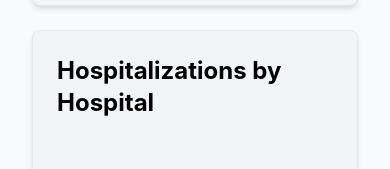
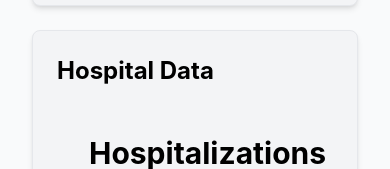
Before and after one commit to manu-roque/tekkare_assignment, a React (Create React App) app: page / in a window 390 px wide. Shown: the part 604-773 px from the top of the page. Built offline with nearby package versions, Linux system fonts and the light colour scheme.

Commit message:
rearranged the css

```diff
--- a/src/components/Card.tsx
+++ b/src/components/Card.tsx
@@ -1,5 +1,5 @@
-// src/components/Card.tsx
 import React from 'react';
+import '../style/Card.css'
 
 interface CardProps {
   title: string;
@@ -8,8 +8,8 @@ interface CardProps {
 
 const Card: React.FC<CardProps> = ({ title, children }) => {
   return (
-    <div className="p-6 bg-gray-100 rounded-lg shadow-md border border-gray-200">
-      <h2 className="text-2xl font-bold mb-4">{title}</h2>
+    <div className="card-container">
+      <h2 className="card-title">{title}</h2>
       <div>{children}</div>
     </div>
   );
--- a/src/components/Dashboard.tsx
+++ b/src/components/Dashboard.tsx
@@ -2,14 +2,15 @@
 import React from 'react';
 import MedicineChart from './MedicineChart';
 import HospitalChart from './HospitalChart';
+import '../style/Dashboard.css'
 import { useTranslation } from 'react-i18next';
 
 
 const Dashboard: React.FC = () => {
 
   return (
-    <div className="container mx-auto p-8">
-      <div className="grid grid-cols-1 md:grid-cols-2 gap-6">
+    <div className="dashboard-container">
+      <div className="dashboard-grid">
         <MedicineChart />
         <HospitalChart />
       </div>
--- a/src/components/HospitalChart.tsx
+++ b/src/components/HospitalChart.tsx
@@ -3,6 +3,7 @@ import axios from 'axios';
 import Card from './Card';
 import KPIChart from './KPIChart';
 import { useTranslation } from 'react-i18next';
+import '../style/HospitalChart.css'
 
 
 interface MonthlyHospitalization {
@@ -37,15 +38,15 @@ const HospitalChart: React.FC = () => {
   };
 
   return (
-    <Card title="Hospitalizations by Hospital">
+    <Card title="Hospital Data">
         <div className="container mx-auto p-8">
-            <h1 className="text-3xl font-bold mb-8 text-center">Hospitalizations by Hospital</h1>
+            <h1 className="chart-title">Hospitalizations by Hospital</h1>
 
             <div className="mb-6">
-                <label htmlFor="hospital-select" className="block mb-2">Select a hospital:</label>
+                <label htmlFor="hospital-select" className="hospital-label-text">Select a hospital:</label>
                 <select
                   id="hospital-select"
-                className="block w-full p-2 border rounded"
+                  className="hospital-select"
                   onChange={e => {
                       const hospitalName = e.target.value;
                       const selected = hospitals.find(hospital => hospital.name === hospitalName);
--- a/src/components/MedicineChart.tsx
+++ b/src/components/MedicineChart.tsx
@@ -3,6 +3,7 @@ import axios from 'axios';
 import Card from './Card';
 import KPIChart from './KPIChart';
 import { useTranslation } from 'react-i18next';
+import '../style/MedicineChart.css'
 
 
 interface PriceHistory {
@@ -45,13 +46,13 @@ const MedicineChart: React.FC = () => {
   return (
     <Card title="Medication Price History">
         <div className="container mx-auto p-8">
-            <h1 className="text-3xl font-bold mb-8 text-center">Medication Price History</h1>
+            <h1 className="chart-title">Medication Price History</h1>
 
             <div className="mb-6">
-                <label htmlFor="medication-select" className="block mb-2">Select a medication:</label>
+                <label htmlFor="medication-select" className="medicine-label-text">Select a medication:</label>
                 <select
                     id="medication-select"
-                    className="block w-full p-2 border rounded"
+                    className="medicine-select"
                     onChange={e => {
                         const [moleculeName, medicationName] = e.target.value.split('|');
                         const selectedMolecule = medicines.find(molecule => molecule.name === moleculeName);
--- a/src/i18n.ts
+++ b/src/i18n.ts
@@ -26,7 +26,7 @@ i18n
   .use(initReactI18next)
   .init({
     resources,
-    fallbackLng: 'en', // Fallback to 'en' if detection fails
+    fallbackLng: 'en',
     interpolation: {
       escapeValue: false
     }
--- /dev/null
+++ b/src/style/Card.css
@@ -0,0 +1,7 @@
+.card-container {
+    @apply p-6 bg-gray-100 rounded-lg shadow-md border border-gray-200
+}
+
+.card-title {
+    @apply text-2xl font-bold mb-4
+}
--- /dev/null
+++ b/src/style/Dashboard.css
@@ -0,0 +1,7 @@
+.dashboard-container {
+    @apply container mx-auto p-8
+}
+
+.dashboard-grid {
+    @apply grid grid-cols-1 md:grid-cols-2 gap-6
+}
--- /dev/null
+++ b/src/style/HospitalChart.css
@@ -0,0 +1,15 @@
+@tailwind base;
+@tailwind components;
+@tailwind utilities;
+
+.chart-title {
+    @apply text-3xl font-bold mb-8 text-center
+}
+
+.hospital-label-text {
+    @apply block mb-2
+}
+
+.hospital-select {
+    @apply block w-full p-2 border rounded
+}
--- /dev/null
+++ b/src/style/MedicineChart.css
@@ -0,0 +1,15 @@
+@tailwind base;
+@tailwind components;
+@tailwind utilities;
+
+.chart-title {
+    @apply text-3xl font-bold mb-8 text-center
+}
+
+.medicine-label-text {
+    @apply block mb-2
+}
+
+.medicine-select {
+    @apply block w-full p-2 border rounded
+}
```
Lines whose indentation alone changed are shown as unchanged.
